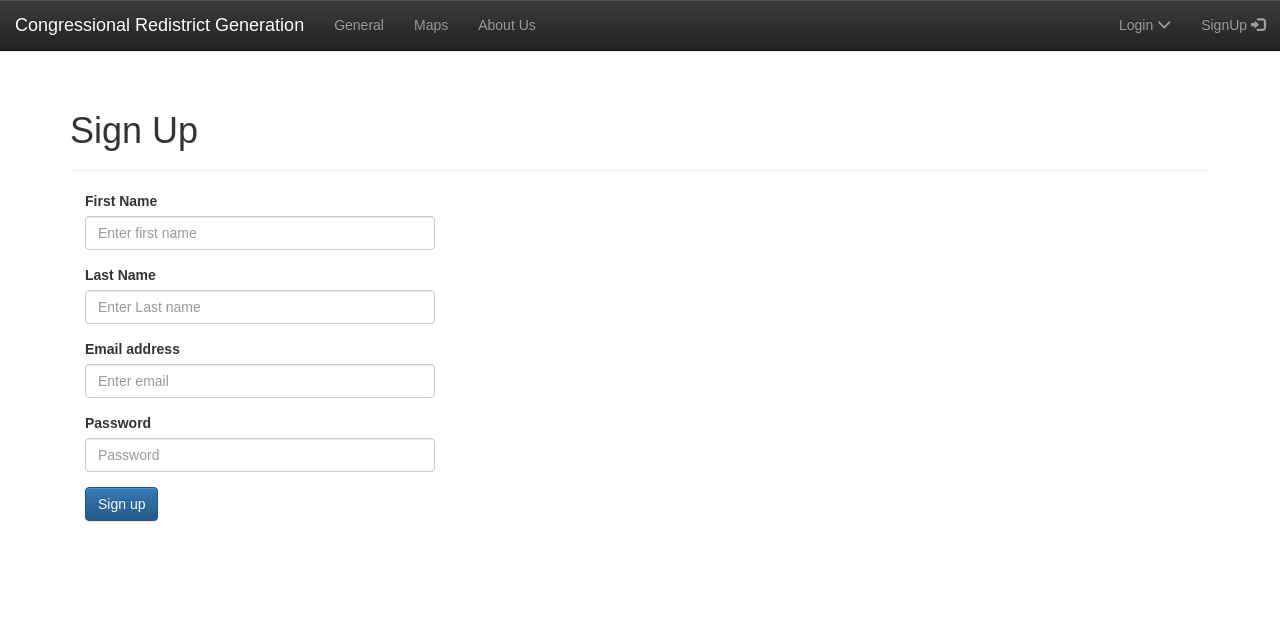
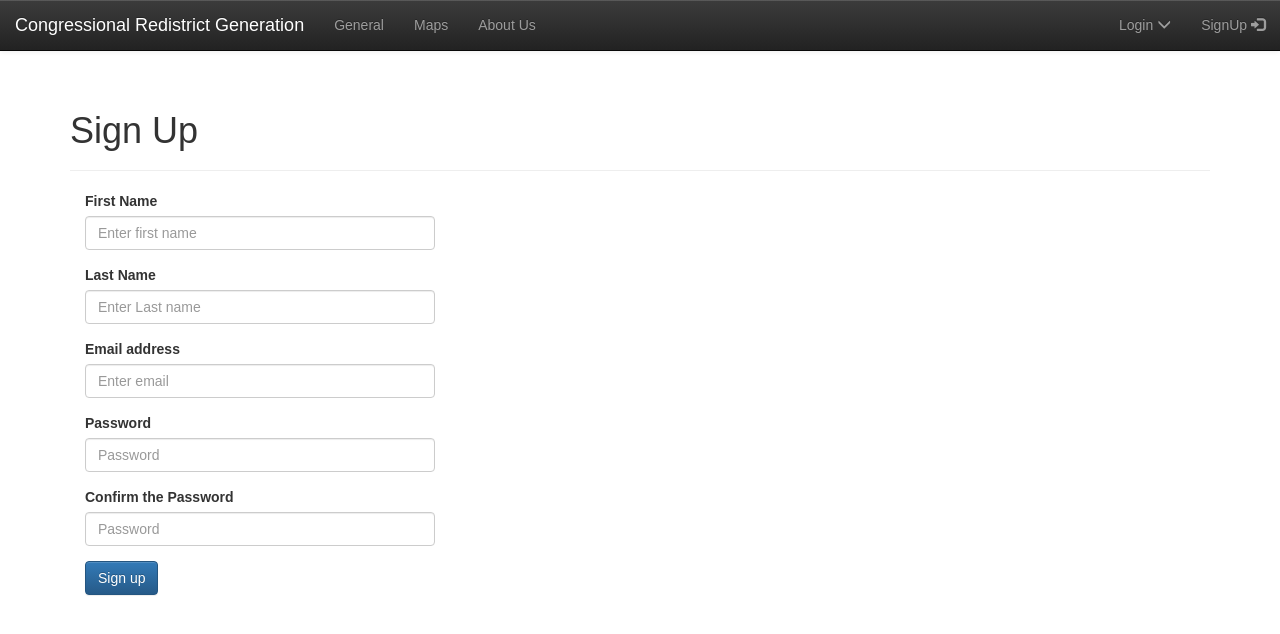
Before and after one commit to KeyuLinGithub/cap-stone-sbu, a React (Create React App) app: page /SignUp in a window 1280 px wide. Shown: the top 634 px of the page. Built offline with nearby package versions, Linux system fonts and the light colour scheme; what google-maps-react would draw is missing.

Commit message:
made miner change to signup

```diff
--- a/src/components/SignUp.js
+++ b/src/components/SignUp.js
@@ -27,6 +27,10 @@
               <input type="text" className="form-control" id="loginPassword" placeholder="Password" />
             </div>
             <div className="form-group">
+              <label>Confirm the Password</label>
+              <input type="text" className="form-control" id="loginPassword" placeholder="Password" />
+            </div>
+            <div className="form-group">
               <Link to={process.env.PUBLIC_URL +'/'}><button type="button" class="btn btn-primary">Sign up</button></Link>
             </div>
             <div className="form-group">
--- a/src/components/SingleRedistrictMap.js
+++ b/src/components/SingleRedistrictMap.js
@@ -32,7 +32,7 @@
   render(){
     const NewStyle = {
       width: '100%',
-      height: '80vh'
+      height: '120vh'
     }
     return(
       <div id='redistrict' style={{marginTop:'20px'}}>
```
